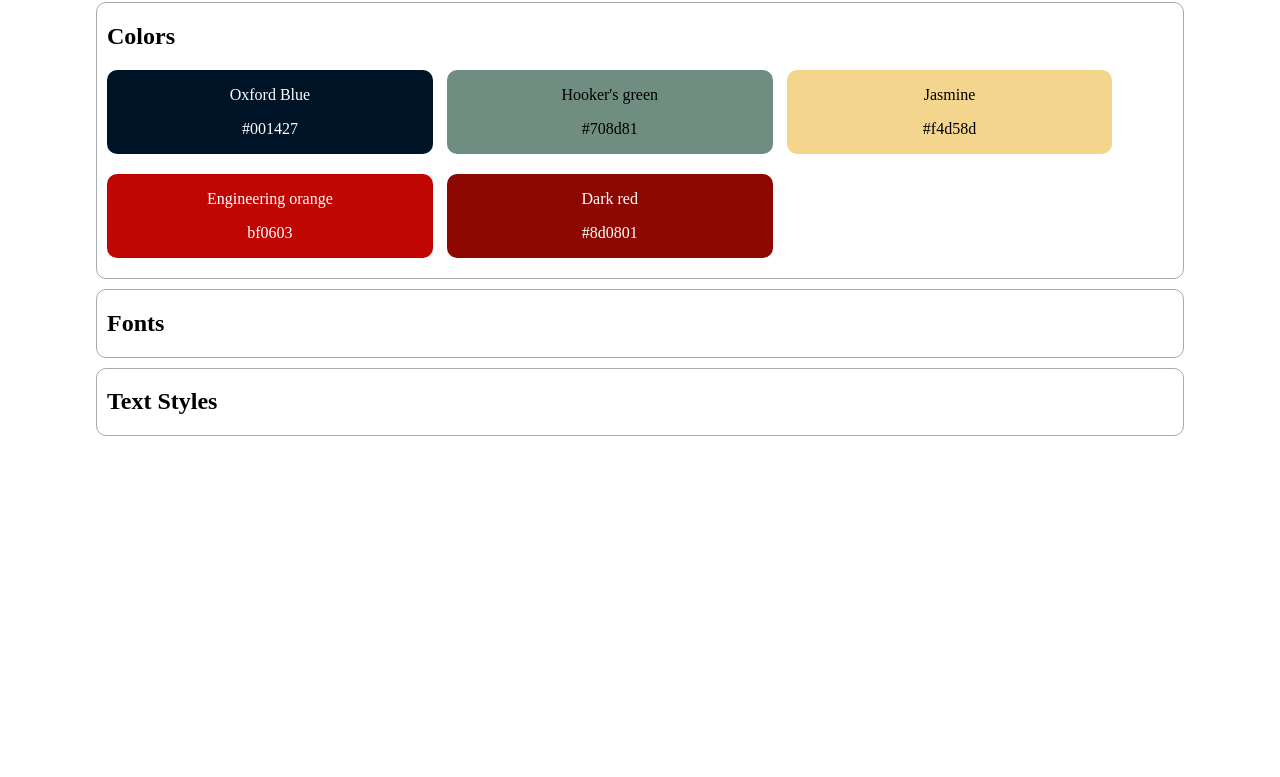
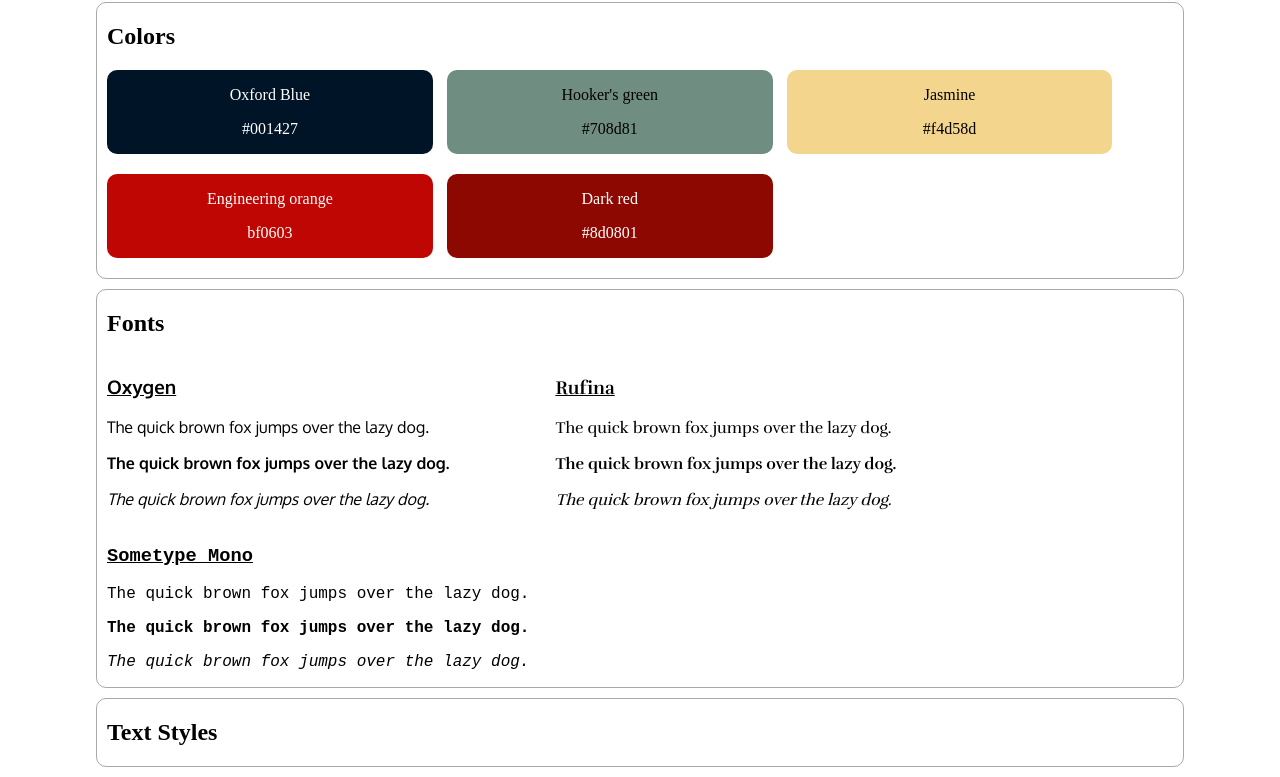
Before and after one commit to yk-david/My-Website-Style-Guide, a plain HTML site: page index.html in a window 1280 px wide. Shown: the part 78-855 px from the top of the page. Before the commit the page ends 800 px from the top, so only its background shows below. Drawn offline with Linux system fonts and the light colour scheme; a web font is replaced by a local one.

Commit message:
font-styling

```diff
--- a/index.html
+++ b/index.html
@@ -3,6 +3,9 @@
   <head>
     <title>My Website Style Guide</title>
     <link href='./style.css' type='text/css' rel='stylesheet'>
+    <link rel="preconnect" href="https://fonts.googleapis.com">
+    <link rel="preconnect" href="https://fonts.gstatic.com" crossorigin>
+    <link href="https://fonts.googleapis.com/css2?family=Oxygen:wght@400;700&family=Rufina:wght@400;700&family=Sometype+Mono:wght@400;700&display=swap" rel="stylesheet">
   </head>
 
   <body>
@@ -37,6 +40,24 @@
       </section>
       <section class='fonts'>
         <h2 class='title'>Fonts</h2>
+        <div class='font-1'>
+          <h3 class='font-name'>Oxygen</h3>
+          <p class='normal'>The quick brown fox jumps over the lazy dog.</p>
+          <p class='bold'>The quick brown fox jumps over the lazy dog.</p>
+          <p class='italic'>The quick brown fox jumps over the lazy dog.</p>
+        </div>
+        <div class='font-2'>
+          <h3 class='font-name'>Rufina</h3>
+          <p class='normal'>The quick brown fox jumps over the lazy dog.</p>
+          <p class='bold'>The quick brown fox jumps over the lazy dog.</p>
+          <p class='italic'>The quick brown fox jumps over the lazy dog.</p>
+        </div>
+        <div class='font-3'>
+          <h3 class='font-name'>Sometype Mono</h3>
+          <p class='normal'>The quick brown fox jumps over the lazy dog.</p>
+          <p class='bold'>The quick brown fox jumps over the lazy dog.</p>
+          <p class='italic'>The quick brown fox jumps over the lazy dog.</p>
+        </div>
       </section>
       <section class='text-styles'>
         <h1 class='title'>Text Styles</h1>
--- a/style.css
+++ b/style.css
@@ -66,3 +66,36 @@ section .title {
   text-align: center;
   border-radius: 10px;
 }
+
+.font-1 {
+  display: inline-block;
+  width: 40%;
+  margin-left: 10px;
+  font-family: oxygen, sans-serif;
+}
+
+.font-2 {
+  display: inline-block;
+  width: 40%;
+  margin-left: 10px;
+  font-family: rufina, serif;
+}
+
+.font-3 {
+  display: inline-block;
+  width: 40%;
+  margin-left: 10px;
+  font-family: 'sometype mono', monospace;
+}
+
+.fonts p.bold {
+  font-weight: 900;
+}
+
+.fonts p.italic {
+  font-style: italic;
+}
+
+.font-name {
+  text-decoration: underline;
+}
```
